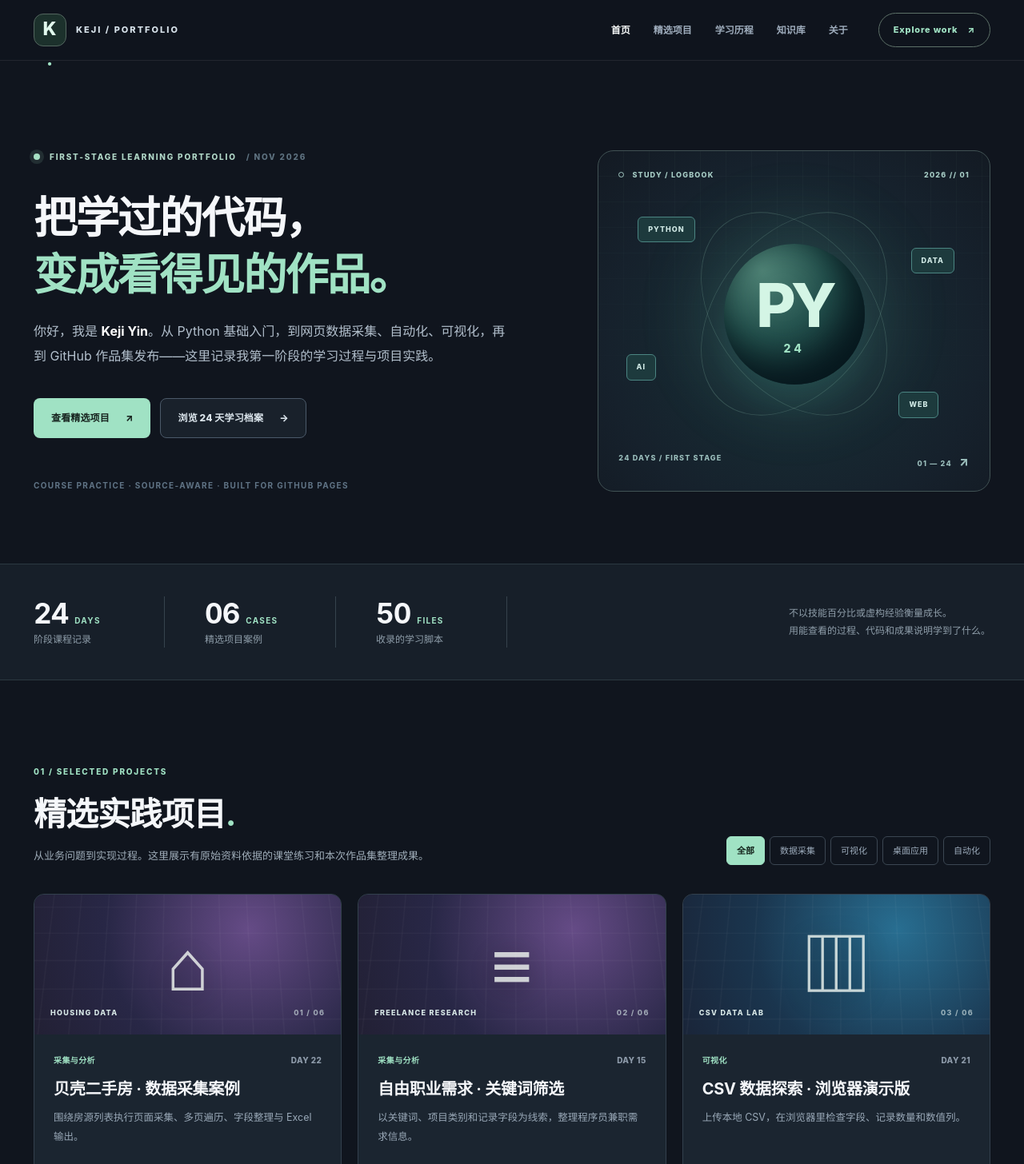
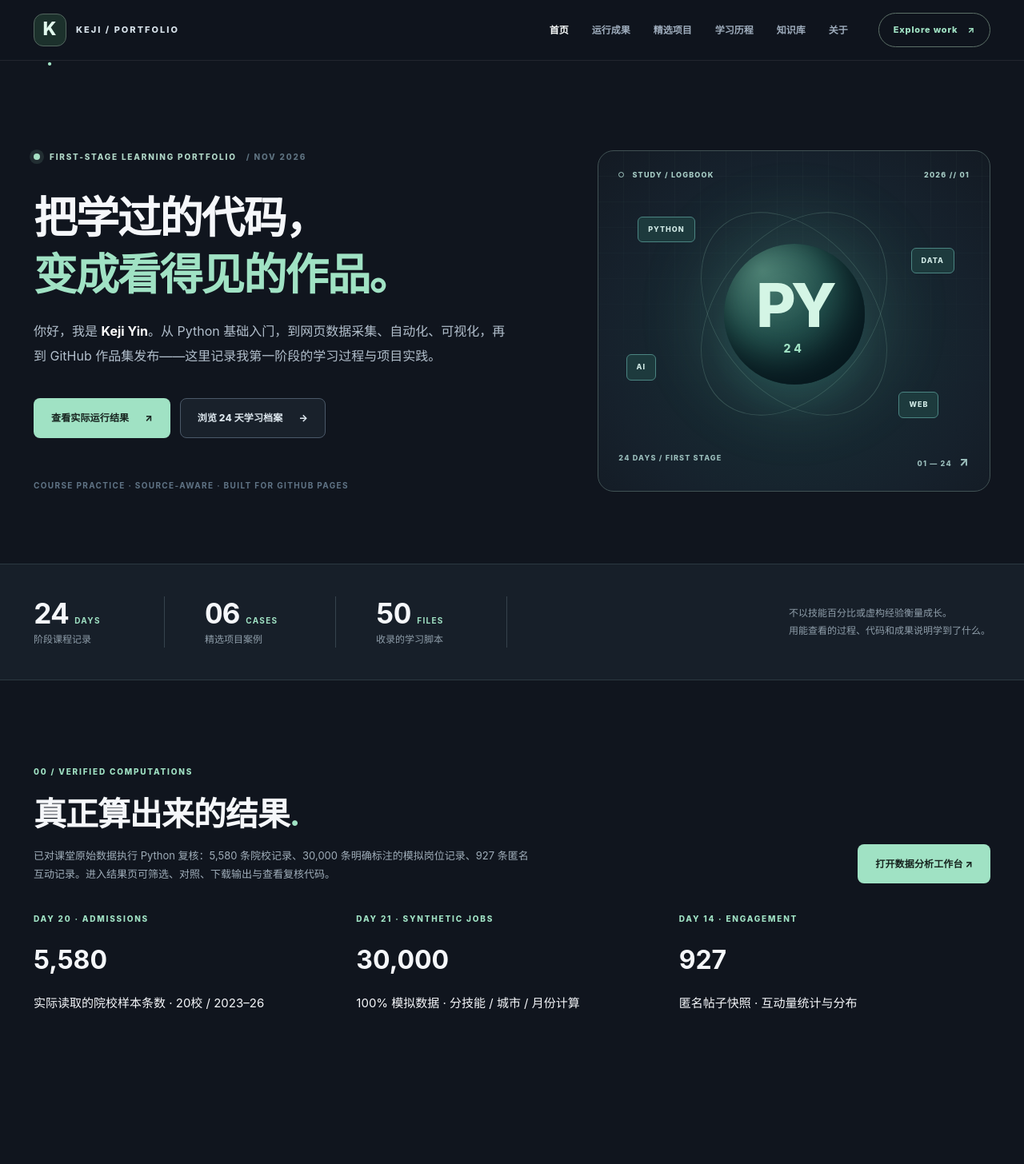
Before and after one commit to LevanyJ/levanyj.github.io, a plain HTML site: page index.html in a window 1280 px wide. Shown: the top 1456 px of the page at 80% size. Drawn offline with Linux system fonts and the light colour scheme.

Commit message:
Show executed results and label unverified source cases: index.html

```diff
--- a/index.html
+++ b/index.html
@@ -9,7 +9,7 @@
 <body data-page="home">
   <header class="site-nav"><div class="wrap nav-inner">
     <a class="wordmark" href="index.html" aria-label="Keji 作品集首页"><span class="mark">K<span class="mark-dot">.</span></span><span class="wordmark-text">KEJI / PORTFOLIO</span></a>
-    <nav class="nav-links" aria-label="网站导航"><a class="nav-active" href="index.html">首页</a><a href="#projects">精选项目</a><a href="#journey">学习历程</a><a href="knowledge.html">知识库</a><a href="#about">关于</a></nav>
+    <nav class="nav-links" aria-label="网站导航"><a class="nav-active" href="index.html">首页</a><a href="results.html">运行成果</a><a href="#projects">精选项目</a><a href="#journey">学习历程</a><a href="knowledge.html">知识库</a><a href="#about">关于</a></nav>
     <a class="nav-cta" href="#projects">Explore work <span>↗</span></a>
     <button id="menu-toggle" class="menu-toggle" type="button" aria-label="打开导航" aria-expanded="false">☰</button>
   </div></header>
@@ -18,7 +18,7 @@
       <div class="eyebrow"><span class="pulse"></span> FIRST-STAGE LEARNING PORTFOLIO <span class="eyebrow-date">/ NOV 2026</span></div>
       <h1>把学过的代码，<br><em>变成看得见的作品。</em></h1>
       <p class="hero-intro">你好，我是 <strong id="profile-name">Keji Yin</strong>。从 Python 基础入门，到网页数据采集、自动化、可视化，再到 GitHub 作品集发布——这里记录我第一阶段的学习过程与项目实践。</p>
-      <div class="hero-actions"><a class="btn btn-primary" href="#projects">查看精选项目 <span>↗</span></a><a class="btn btn-outline" href="knowledge.html">浏览 24 天学习档案 <span>→</span></a></div>
+      <div class="hero-actions"><a class="btn btn-primary" href="results.html">查看实际运行结果 <span>↗</span></a><a class="btn btn-outline" href="knowledge.html">浏览 24 天学习档案 <span>→</span></a></div>
       <div class="hero-footnote">COURSE PRACTICE · SOURCE-AWARE · BUILT FOR GITHUB PAGES</div>
     </div><div class="hero-visual" aria-label="学习路线概览">
       <div class="visual-top"><span><span class="mini-circle"></span> STUDY / LOGBOOK</span><span>2026 // 01</span></div>
@@ -31,6 +31,7 @@
       <div class="stat-item"><strong id="code-count">50<span class="stat-small">FILES</span></strong><span>收录的学习脚本</span></div>
       <p>不以技能百分比或虚构经验衡量成长。<br>用能查看的过程、代码和成果说明学到了什么。</p>
     </div></section>
+<section class="section wrap" id="evidence"><div class="section-head"><div><p class="kicker">00 / VERIFIED COMPUTATIONS</p><h2>真正算出来的结果<span class="heading-dot">.</span></h2><p class="section-lede">已对课堂原始数据执行 Python 复核：5,580 条院校记录、30,000 条明确标注的模拟岗位记录、927 条匿名互动记录。进入结果页可筛选、对照、下载输出与查看复核代码。</p></div><a class="btn btn-primary" href="results.html">打开数据分析工作台 ↗</a></div><div class="summary" style="display:grid;grid-template-columns:repeat(auto-fit,minmax(230px,1fr));gap:14px"><a class="panel" href="results.html#exams" style="text-decoration:none;display:block"><p class="kicker">DAY 20 · ADMISSIONS</p><h3 style="font-size:32px;margin:12px 0">5,580</h3><p>实际读取的院校样本条数 · 20校 / 2023–26</p></a><a class="panel" href="results.html#jobs" style="text-decoration:none;display:block"><p class="kicker">DAY 21 · SYNTHETIC JOBS</p><h3 style="font-size:32px;margin:12px 0">30,000</h3><p>100% 模拟数据 · 分技能 / 城市 / 月份计算</p></a><a class="panel" href="results.html#social" style="text-decoration:none;display:block"><p class="kicker">DAY 14 · ENGAGEMENT</p><h3 style="font-size:32px;margin:12px 0">927</h3><p>匿名帖子快照 · 互动量统计与分布</p></a></div></section>
     <section class="section wrap" id="projects"><div class="section-head"><div><p class="kicker">01 / SELECTED PROJECTS</p><h2>精选实践项目<span class="heading-dot">.</span></h2><p class="section-lede">从业务问题到实现过程。这里展示有原始资料依据的课堂练习和本次作品集整理成果。</p></div><div class="project-filters" id="project-filters" aria-label="项目类别筛选"><button class="filter-btn active" type="button" data-category="全部">全部</button><button class="filter-btn" type="button" data-category="采集与分析">数据采集</button><button class="filter-btn" type="button" data-category="可视化">可视化</button><button class="filter-btn" type="button" data-category="桌面应用">桌面应用</button><button class="filter-btn" type="button" data-category="自动化">自动化</button></div></div>
       <div class="project-grid" id="project-grid"></div>
     </section>
```
